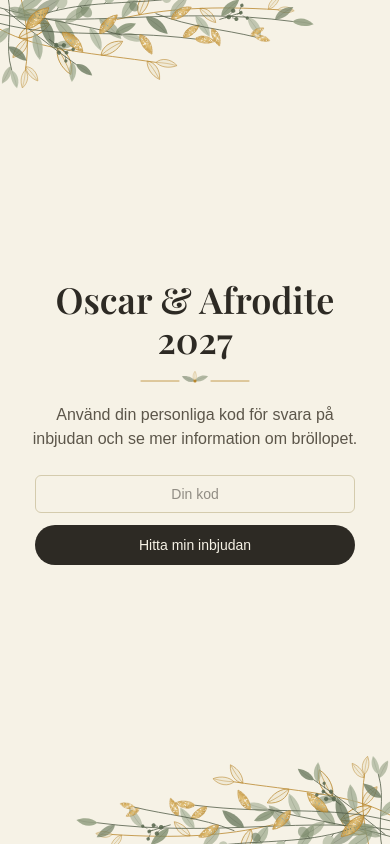
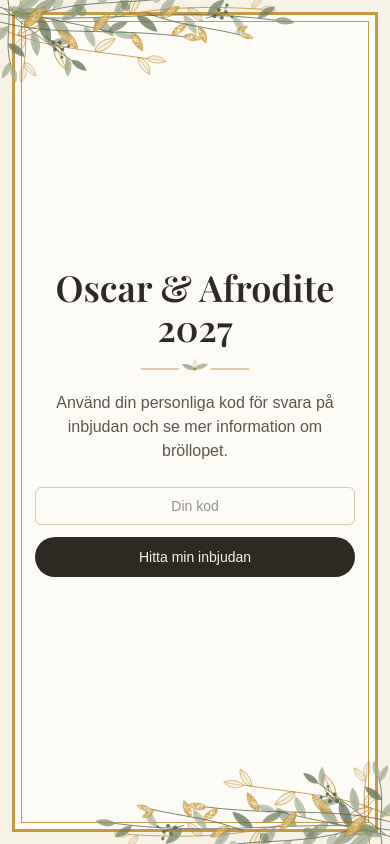
Before and after one commit to Oscar-Nordstrom/rsvp_next, a Next.js app: page / in a window 390 px wide. Built offline with nearby package versions, Linux system fonts and the light colour scheme; a web font is replaced by a local one.

Commit message:
add frame to mobile

```diff
--- a/app/_components/FloralCorners.tsx
+++ b/app/_components/FloralCorners.tsx
@@ -222,11 +222,12 @@ function Sprig({ className }: { className: string }) {
   );
 }
 
-// Frames its children with foliage at the top-left and bottom-right.
-// On phones the content spans the screen and the foliage hugs the screen
-// edges, which hide where the stems start. From `sm` up the content sits in
-// a gold double-bordered card, like the printed invitation, and the foliage
-// bursts outward from behind its corners so the card hides the stem ends.
+// Sits the content in a gold double-bordered card, like the printed
+// invitation, with foliage at the top-left and bottom-right. On phones there
+// is no room outside the card, so the foliage lies over its corners starting
+// from the screen edges, which hide where the stems begin. From `sm` up the
+// foliage bursts outward from behind the corners so the card hides the stem
+// ends instead.
 export default function FloralFrame({
   children,
   className = "",
@@ -235,18 +236,18 @@ export default function FloralFrame({
   className?: string;
 }) {
   return (
-    <div className="flex min-h-dvh flex-1 flex-col overflow-hidden sm:justify-center sm:px-8 sm:py-32">
+    <div className="flex min-h-dvh flex-1 flex-col overflow-hidden p-3 sm:justify-center sm:px-8 sm:py-32">
       <FloralDefs />
       <div className="relative mx-auto flex w-full max-w-xl flex-1 flex-col sm:flex-none">
-        <Sprig className="left-0 top-0 sm:hidden" />
-        <Sprig className="bottom-0 right-0 rotate-180 sm:hidden" />
         <Sprig className="bottom-[calc(100%-40px)] right-[calc(100%-40px)] hidden rotate-180 sm:block" />
         <Sprig className="left-[calc(100%-40px)] top-[calc(100%-40px)] hidden sm:block" />
         <div
-          className={`relative flex flex-1 flex-col px-6 py-20 sm:border-[3px] sm:border-gold sm:bg-surface sm:p-12 sm:outline sm:outline-1 sm:-outline-offset-[10px] sm:outline-gold ${className}`}
+          className={`relative flex flex-1 flex-col border-[3px] border-gold bg-surface px-5 py-20 outline outline-offset-[-10px] outline-gold sm:p-12 ${className}`}
         >
           {children}
         </div>
+        <Sprig className="-left-3 -top-3 sm:hidden" />
+        <Sprig className="-bottom-3 -right-3 rotate-180 sm:hidden" />
       </div>
     </div>
   );
```
